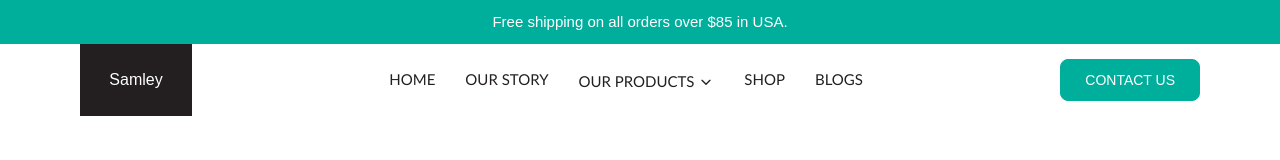
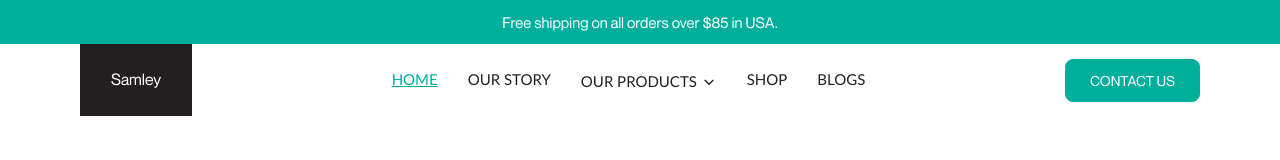
Before and after one commit to minuraanuradha/Samley-Website, a plain HTML site: page index.html in a window 1280 px wide. Drawn offline with Linux system fonts and the light colour scheme; the site is published under a folder, as on GitHub Pages, so addresses that start at the root find nothing.

Commit message:
fix:file path

```diff
--- a/assets/css/base.css
+++ b/assets/css/base.css
@@ -43,8 +43,8 @@ ul {
 
 @font-face {
     font-family: "Neue Montreal";
-    src: url("assets/fonts/neue-montreal/NeueMontreal-Light.woff2") format("woff2"),
-        url("assets/fonts/neue-montreal/NeueMontreal-Light.woff") format("woff");
+    src: url("../fonts/neue-montreal/NeueMontreal-Light.woff2") format("woff2"),
+        url("../fonts/neue-montreal/NeueMontreal-Light.woff") format("woff");
     font-weight: 300;
     font-style: normal;
     font-display: swap;
@@ -52,8 +52,8 @@ ul {
 
 @font-face {
     font-family: "Neue Montreal";
-    src: url("/assets/fonts/neue-montreal/NeueMontreal-Regular.woff2") format("woff2"),
-        url("/assets/fonts/neue-montreal/NeueMontreal-Regular.woff") format("woff");
+    src: url("../fonts/neue-montreal/NeueMontreal-Regular.woff2") format("woff2"),
+        url("../fonts/neue-montreal/NeueMontreal-Regular.woff") format("woff");
     font-weight: 400;
     font-style: normal;
     font-display: swap;
@@ -61,8 +61,8 @@ ul {
 
 @font-face {
     font-family: "Neue Montreal";
-    src: url("assets/fonts/neue-montreal/NeueMontreal-Italic.woff2") format("woff2"),
-        url("assets/fonts/neue-montreal/NeueMontreal-Italic.woff") format("woff");
+    src: url("../fonts/neue-montreal/NeueMontreal-Italic.woff2") format("woff2"),
+        url("../fonts/neue-montreal/NeueMontreal-Italic.woff") format("woff");
     font-weight: 400;
     font-style: italic;
     font-display: swap;
@@ -70,8 +70,8 @@ ul {
 
 @font-face {
     font-family: "Neue Montreal";
-    src: url("assets/fonts/neue-montreal/NeueMontreal-Medium.woff2") format("woff2"),
-        url("assets/fonts/neue-montreal/NeueMontreal-Medium.woff") format("woff");
+    src: url("../fonts/neue-montreal/NeueMontreal-Medium.woff2") format("woff2"),
+        url("../fonts/neue-montreal/NeueMontreal-Medium.woff") format("woff");
     font-weight: 500;
     font-style: normal;
     font-display: swap;
@@ -88,8 +88,8 @@ ul {
 
 @font-face {
     font-family: "Neue Montreal";
-    src: url("assets/fonts/neue-montreal/NeueMontreal-BoldItalic.woff2") format("woff2"),
-        url("assets/fonts/neue-montreal/NeueMontreal-BoldItalic.woff") format("woff");
+    src: url("../fonts/neue-montreal/NeueMontreal-BoldItalic.woff2") format("woff2"),
+        url("../fonts/neue-montreal/NeueMontreal-BoldItalic.woff") format("woff");
     font-weight: 700;
     font-style: italic;
     font-display: swap;
--- a/assets/js/include.js
+++ b/assets/js/include.js
@@ -13,7 +13,7 @@ document.addEventListener("DOMContentLoaded", async () => {
 
   // Load navbar.js as a script
   const script = document.createElement('script');
-  script.src = '../assets/js/navbar.js';
+  script.src = 'assets/js/navbar.js';
   document.head.appendChild(script);
 
   await loadComponent("#footer", "components/footer.html");
```
